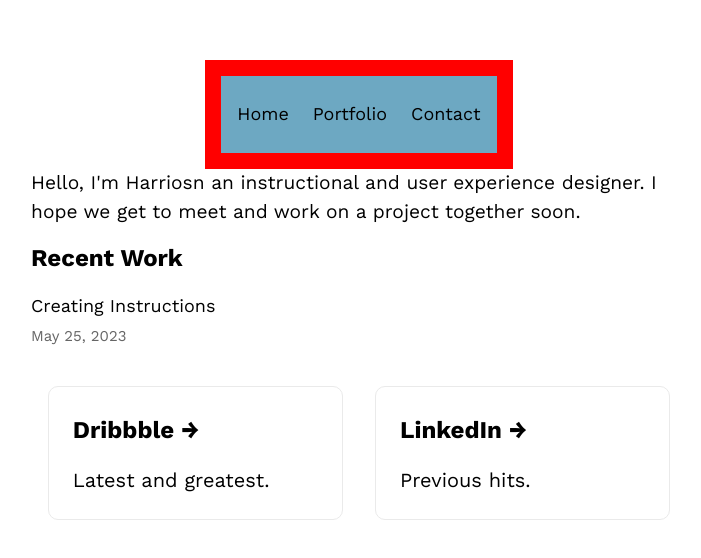
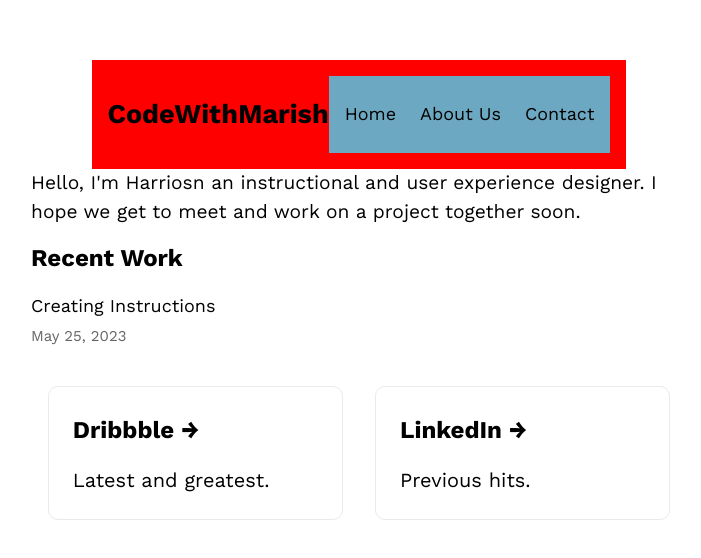
Before and after one commit to hgiven/subday, a Next.js app: page / in a window 1280 px wide. Shown: the part 102-660 px from the top of the page, without its empty margins (281-982 px from the left). Built offline with nearby package versions, Linux system fonts and the light colour scheme.

Commit message:
adding nav bar content

```diff
--- a/components/Navbar.js
+++ b/components/Navbar.js
@@ -1,10 +1,12 @@
 import Link from "next/link";
+import Image from "next/image";
 import React, { useState } from "react";
+import Logo from "./Logo";
 import NavItem from "./NavItem";
 
 const MENU_LIST = [
   { text: "Home", href: "/" },
-  { text: "Portfolio", href: "/portfolio" },
+  { text: "About Us", href: "/about" },
   { text: "Contact", href: "/contact" },
 ];
 const Navbar = () => {
@@ -14,6 +16,11 @@ const Navbar = () => {
   return (
     <header>
       <nav className={`nav`}>
+        <Link href={"/"}>
+          <a>
+            <h1 className="logo">CodeWithMarish</h1>
+          </a>
+        </Link>
         <div
           onClick={() => setNavActive(!navActive)}
           className={`nav__menu-bar`}
```
